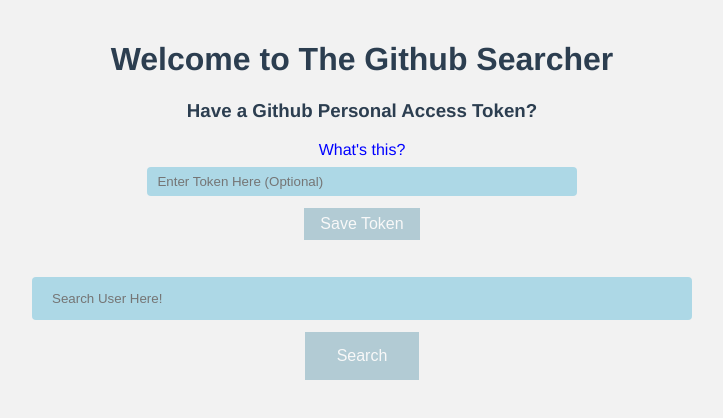
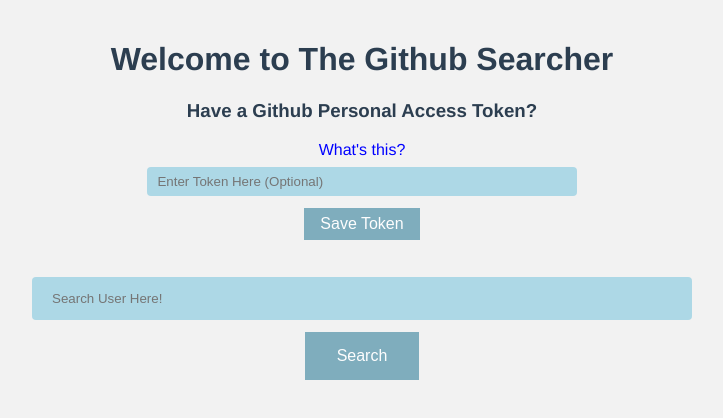
Before and after one commit to mwolfhoffman/github-search-vue, a Vue app: page / in a window 1280 px wide. Shown: the top 418 px of the page, without its empty margins (278-1001 px from the left). Built offline with nearby package versions, Linux system fonts and the light colour scheme.

Commit message:
50% opacity was completely hidden on the netlify build. Going to 90%

```diff
--- a/src/assets/styles.scss
+++ b/src/assets/styles.scss
@@ -97,6 +97,6 @@
 
   .disabled-btn {
     background-color: #73a6b8;
-    opacity: 50%;
+    opacity: 90%;
     cursor: context-menu;
   }
```
